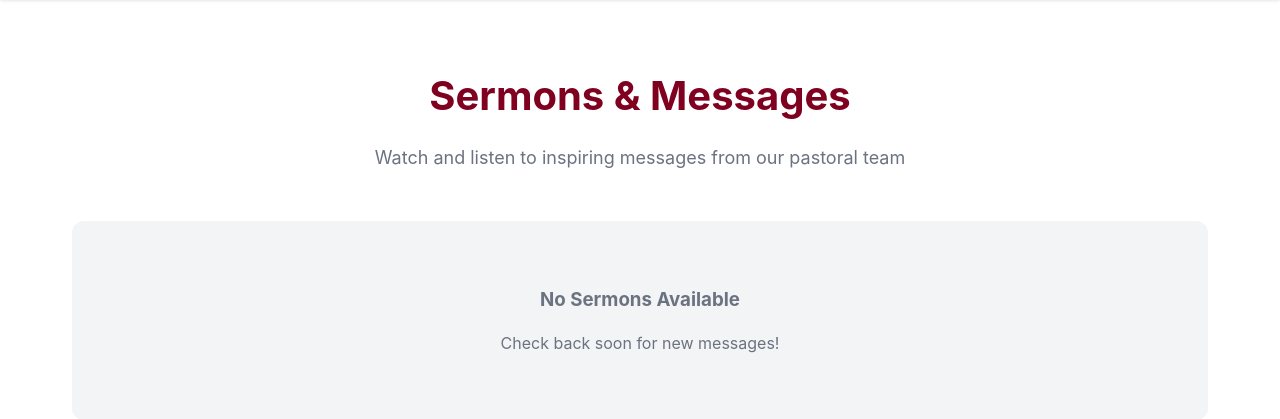
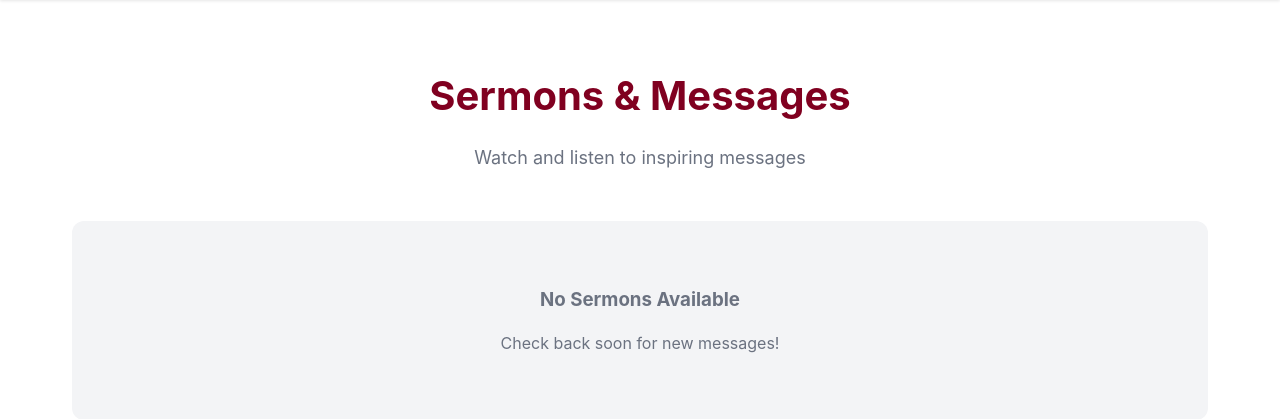
Before and after one commit to MisheckGalx/Clayville-Gardens-SDA-Church-Website, a Flask app: page /sermons in a window 1280 px wide. Shown: the part 82-501 px from the top of the page. Run offline with Flask 3, Linux system fonts and the light colour scheme; data that the repository does not hold is empty; parts of the project's set-up code (start-up, migrations or seed data) failed here and were passed over.

Commit message:
Remove 'from our pastoral team' from sermons text

```diff
--- a/templates/sermons.html
+++ b/templates/sermons.html
@@ -6,7 +6,7 @@
 <div class="container">
     <div class="section-heading">
         <h2>Sermons & Messages</h2>
-        <p>Watch and listen to inspiring messages from our pastoral team</p>
+        <p>Watch and listen to inspiring messages</p>
     </div>
 
     {% if sermons %}
```
